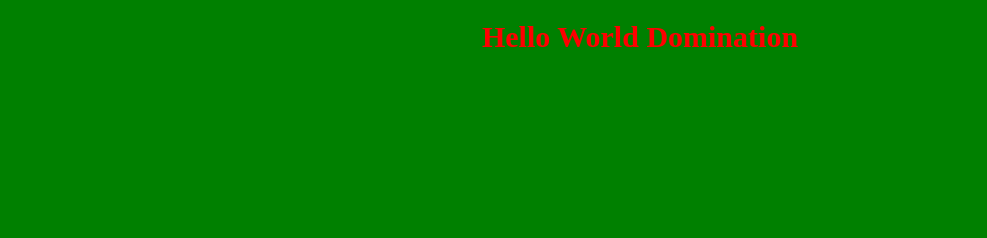
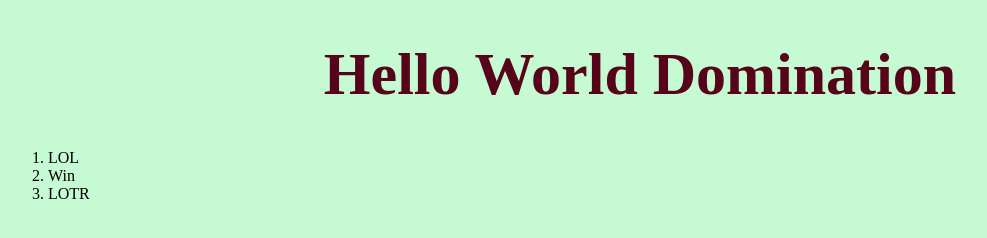
Before and after one commit to tturgeon/firstProject, a website: page public/index.html in a window 1280 px wide. Shown: the whole page, without its empty margins (0-987 px from the left). Drawn offline with Linux system fonts and the light colour scheme.

Commit message:
made some changes

```diff
--- a/public/index.html
+++ b/public/index.html
@@ -10,6 +10,13 @@
   <body>
     <h1>Hello World Domination</h1>
     <script src="index.js" charset="utf-8"></script>
+
+    <ol>
+      <li>LOL</li>
+      <li>Win</li>
+      <li>LOTR</li>
+    </ol>
+
   </body>
 
 </html>
--- a/public/style.css
+++ b/public/style.css
@@ -1,9 +1,9 @@
 body {
-  background-color: green;
+  background-color: #c5fad3;
 }
 
 h1 {
-  color: red;
+  color: #560419;
   text-align: center;
-  font-size: 30px;
+  font-size: 60px;
 }
```
